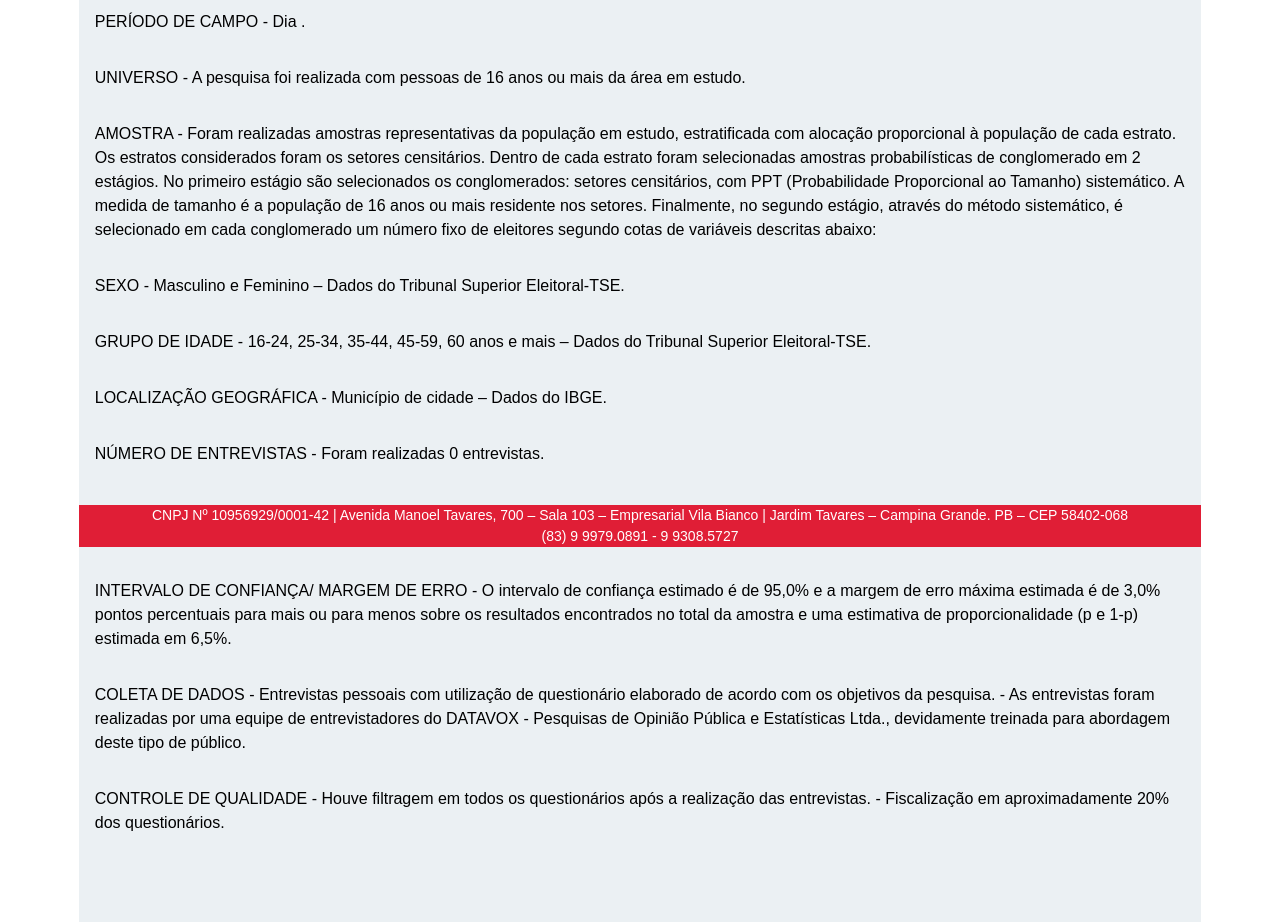
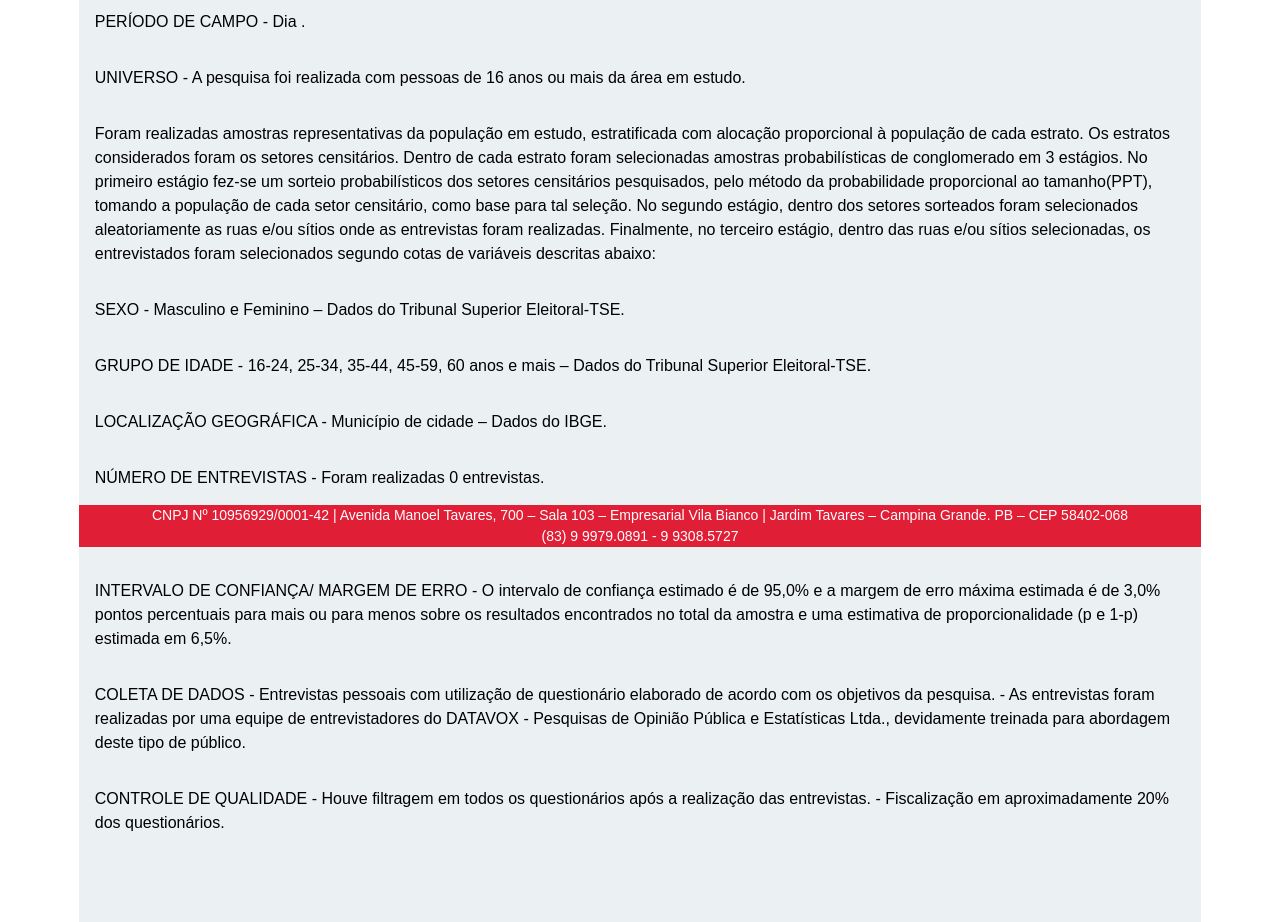
Before and after one commit to gecofever/datavox, a plain HTML site: page index.html in a window 1280 px wide. Shown: the part 1040-1962 px from the top of the page. Drawn offline with nearby package versions, Linux system fonts and the light colour scheme; a script that the page names is missing.

Commit message:
refactor: change 'amostra' text

```diff
--- a/index.html
+++ b/index.html
@@ -91,17 +91,18 @@
           contenteditable="true"
           class="multiline-input"
         >
-          AMOSTRA - Foram realizadas amostras representativas da população em
-          estudo, estratificada com alocação proporcional à população de cada
-          estrato. Os estratos considerados foram os setores censitários. Dentro
-          de cada estrato foram selecionadas amostras probabilísticas de
-          conglomerado em 2 estágios. No primeiro estágio são selecionados os
-          conglomerados: setores censitários, com PPT (Probabilidade
-          Proporcional ao Tamanho) sistemático. A medida de tamanho é a
-          população de 16 anos ou mais residente nos setores. Finalmente, no
-          segundo estágio, através do método sistemático, é selecionado em cada
-          conglomerado um número fixo de eleitores segundo cotas de variáveis
-          descritas abaixo:
+          Foram realizadas amostras representativas da população em estudo,
+          estratificada com alocação proporcional à população de cada estrato.
+          Os estratos considerados foram os setores censitários. Dentro de cada
+          estrato foram selecionadas amostras probabilísticas de conglomerado em
+          3 estágios. No primeiro estágio fez-se um sorteio probabilísticos dos
+          setores censitários pesquisados, pelo método da probabilidade
+          proporcional ao tamanho(PPT), tomando a população de cada setor
+          censitário, como base para tal seleção. No segundo estágio, dentro dos
+          setores sorteados foram selecionados aleatoriamente as ruas e/ou
+          sítios onde as entrevistas foram realizadas. Finalmente, no terceiro
+          estágio, dentro das ruas e/ou sítios selecionadas, os entrevistados
+          foram selecionados segundo cotas de variáveis descritas abaixo:
         </div>
 
         <p>
```
